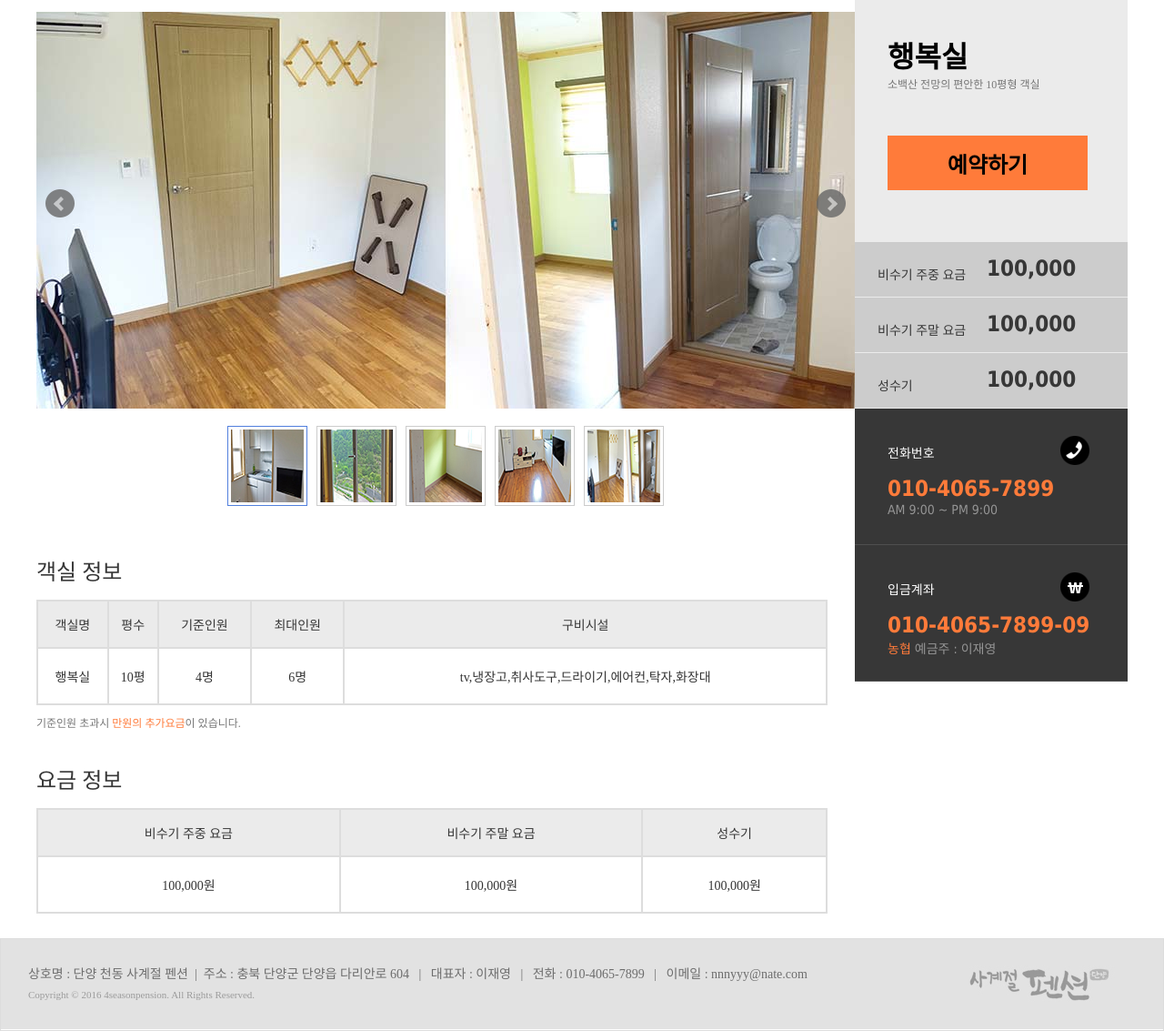
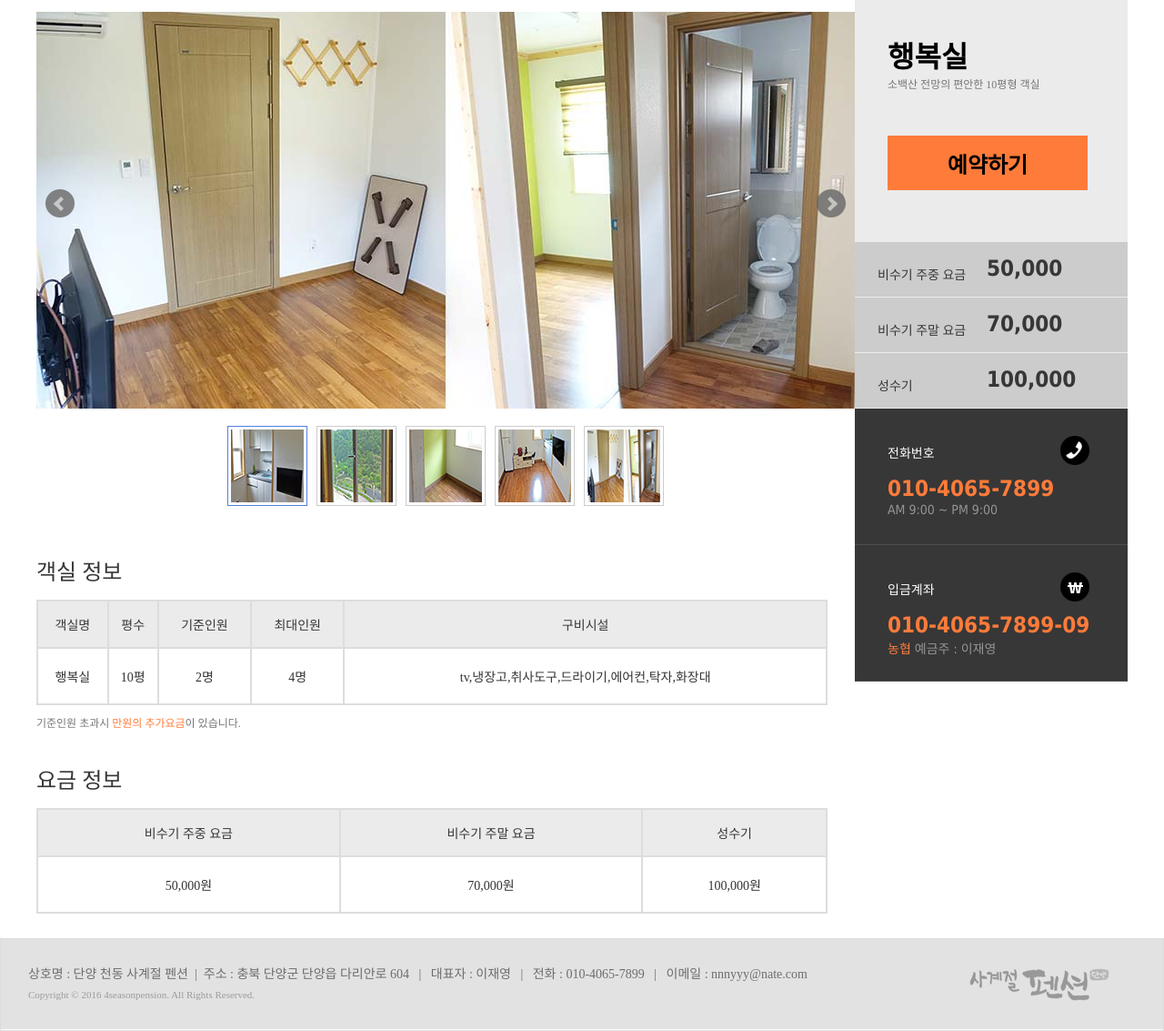
Before and after one commit to nnnyyy/4seasonpension, a Node server app: page /rooms/1 in a window 1280 px wide. Shown: the part 181-1314 px from the top of the page at 91% size. Run offline with Node 20, Linux system fonts and the light colour scheme.

Commit message:
펜션 정보 수정

```diff
--- a/WebService_Pension/views/rooms.ejs
+++ b/WebService_Pension/views/rooms.ejs
@@ -98,7 +98,8 @@
         $('input[data-value="btn_reserv"').click(function(e){
             e.preventDefault();
 
-            window.location = "/reserv";
+            alert('예약은 전화로 부탁드립니다 ^^ ( 010-4065-7899 )');
+            //window.location = "/reserv";
         })
 
         $('#menu_btn_2').addClass('menu_selected_fix');
@@ -122,7 +123,7 @@
                     <td class="room_td_bg">객실명</td><td class="room_td_bg">평수</td><td class="room_td_bg">기준인원</td><td class="room_td_bg">최대인원</td><td class="room_td_bg">구비시설</td>
                 </tr>
                 <tr>
-                    <td class="room_tb_val_bg">행복실</td><td class="room_tb_val_bg">10평</td><td class="room_tb_val_bg">4명</td><td class="room_tb_val_bg">6명</td><td class="room_tb_val_bg">tv,냉장고,취사도구,드라이기,에어컨,탁자,화장대</td>
+                    <td class="room_tb_val_bg">행복실</td><td class="room_tb_val_bg">10평</td><td class="room_tb_val_bg">2명</td><td class="room_tb_val_bg">4명</td><td class="room_tb_val_bg">tv,냉장고,취사도구,드라이기,에어컨,탁자,화장대</td>
                 </tr>
             </table>
             <div style="color: #767676;font-size:12px;margin-top: 10px;"><div style="float:left;">기준인원 초과시</div><div style="float: left;font-size:12px; color:#ff7b3a" class='sub_text'>&nbsp;만원의 추가요금</div>이 있습니다.</div>
@@ -134,7 +135,7 @@
                     <td class="room_td_bg">비수기 주중 요금</td><td class="room_td_bg">비수기 주말 요금</td><td class="room_td_bg">성수기</td>
                 </tr>
                 <tr>
-                    <td class="room_tb_val_bg">100,000원</td><td class="room_tb_val_bg">100,000원</td><td class="room_tb_val_bg">100,000원</td>
+                    <td class="room_tb_val_bg">50,000원</td><td class="room_tb_val_bg">70,000원</td><td class="room_tb_val_bg">100,000원</td>
                 </tr>
             </table>
             <!--<div style="color: #767676;font-size:12px;margin-top: 10px; margin-bottom: 30px;"><div style="float:left;">성수기는</div><div style="float: left;font-size:12px; color:#ff7b3a; " class='sub_text' >&nbsp;7월 14일부터 8월 25일까지</div>입니다.</div>-->
@@ -157,11 +158,11 @@
         </div>
         <div style="width: 100%; height: 60px; background-color: #cccccc; position: relative; border-bottom: 1px solid #ebebeb;">
             <div style="width: 120px; float: left;  color: #373737; font-size: 14px; text-align: left; margin-top:25px; margin-left: 25px;" >비수기 주중 요금</div>
-            <div style="width: 155px; float: right;  color: #373737; font-size: 24px; text-align: left; margin-top:15px; font-weight: bold; font-family: Tahoma;" >100,000</div>
+            <div style="width: 155px; float: right;  color: #373737; font-size: 24px; text-align: left; margin-top:15px; font-weight: bold; font-family: Tahoma;" >50,000</div>
         </div>
         <div style="width: 100%; height: 60px; background-color: #cccccc; position: relative; border-bottom: 1px solid #ebebeb; color: #373737; font-size: 14px;">
             <div style="width: 120px; float: left;  color: #373737; font-size: 14px; text-align: left; margin-top:25px; margin-left: 25px;" >비수기 주말 요금</div>
-            <div style="width: 155px; float: right;  color: #373737; font-size: 24px; text-align: left; margin-top:15px; font-weight: bold; font-family: Tahoma;" >100,000</div>
+            <div style="width: 155px; float: right;  color: #373737; font-size: 24px; text-align: left; margin-top:15px; font-weight: bold; font-family: Tahoma;" >70,000</div>
         </div>
         <div style="width: 100%; height: 60px; background-color: #cccccc; position: relative; border-bottom: 1px solid #ebebeb; color: #373737; font-size: 14px;">
             <div style="width: 120px; float: left;  color: #373737; font-size: 14px; text-align: left; margin-top:25px; margin-left: 25px;" >성수기</div>
```
